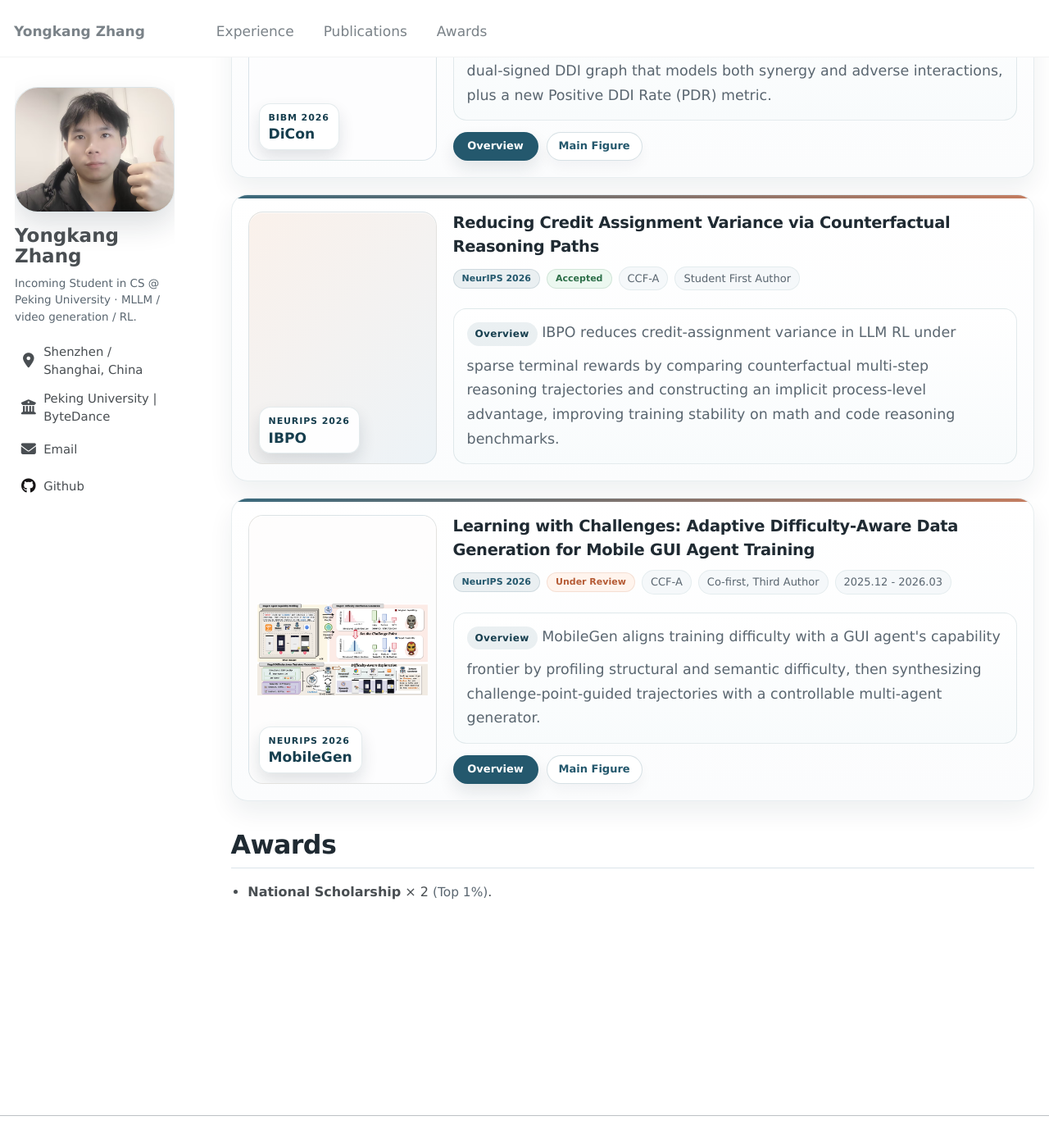
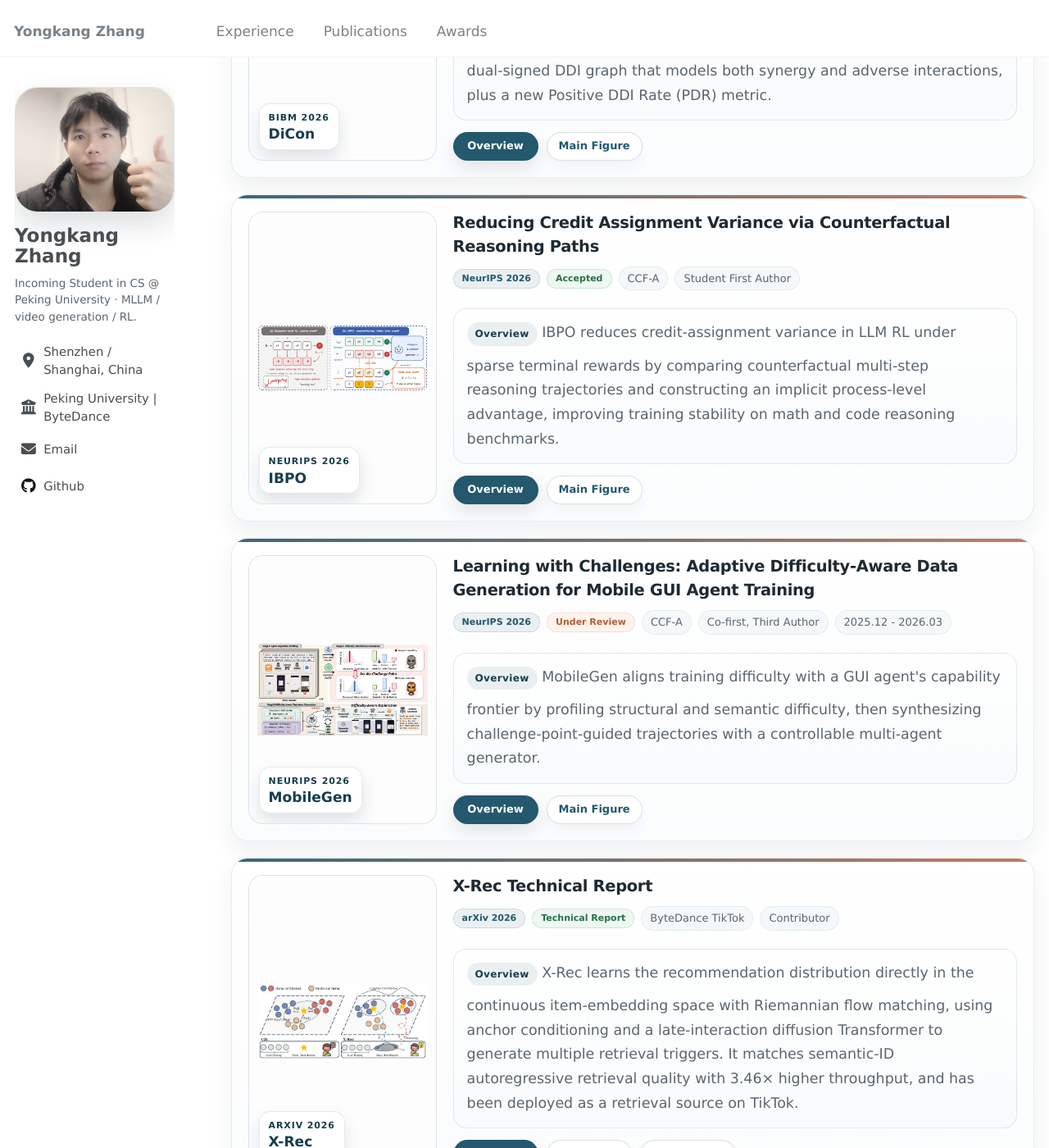
Before and after one commit to calmee4/Yongkang_CV, a Jekyll site: the page built from _pages/about.md, in a window 1280 px wide and 1400 px high, scrolled down 3217 px. Shown: the whole window at 82% size. Built offline with Jekyll 4.4.1, drawn with Linux system fonts in a browser that asks for light colours.

Commit message:
Add X-Rec technical report (Contributor) and IBPO teaser figure
Co-authored-by: Cursor <cursoragent@cursor.com>

```diff
--- a/_pages/about.md
+++ b/_pages/about.md
@@ -253,12 +253,13 @@ Publications
 
   <div class="publication-card" data-category="all">
     <div class="publication-layout">
-      <div class="pub-figure pub-figure--neurips">
+      <a class="pub-figure pub-figure--neurips" href="{{ '/publications/ibpo/' | relative_url }}">
+        <img src="{{ '/images/publications/ibpo.png' | relative_url }}" alt="Figure for IBPO" loading="lazy">
         <div class="pub-figure-label">
           <span>NeurIPS 2026</span>
           <small>IBPO</small>
         </div>
-      </div>
+      </a>
       <div class="publication-content">
         <strong class="publication-title">Reducing Credit Assignment Variance via Counterfactual Reasoning Paths</strong>
         <div class="paper-meta">
@@ -271,6 +272,10 @@ Publications
           IBPO reduces credit-assignment variance in LLM RL under sparse terminal rewards by comparing
           counterfactual multi-step reasoning trajectories and constructing an implicit process-level
           advantage, improving training stability on math and code reasoning benchmarks.
+        </div>
+        <div class="paper-actions">
+          <a class="paper-action" href="{{ '/publications/ibpo/' | relative_url }}#overview">Overview</a>
+          <a class="paper-action paper-action--ghost" href="{{ '/images/publications/ibpo.png' | relative_url }}">Main Figure</a>
         </div>
       </div>
     </div>
@@ -301,6 +306,38 @@ Publications
         <div class="paper-actions">
           <a class="paper-action" href="{{ '/publications/mobilegen/' | relative_url }}#overview">Overview</a>
           <a class="paper-action paper-action--ghost" href="{{ '/images/publications/mobilegen.png' | relative_url }}">Main Figure</a>
+        </div>
+      </div>
+    </div>
+  </div>
+
+  <div class="publication-card" data-category="all">
+    <div class="publication-layout">
+      <a class="pub-figure pub-figure--arxiv" href="{{ '/publications/xrec/' | relative_url }}">
+        <img src="{{ '/images/publications/xrec.png' | relative_url }}" alt="Figure for X-Rec" loading="lazy">
+        <div class="pub-figure-label">
+          <span>arXiv 2026</span>
+          <small>X-Rec</small>
+        </div>
+      </a>
+      <div class="publication-content">
+        <strong class="publication-title">X-Rec Technical Report</strong>
+        <div class="paper-meta">
+          <span class="pub-list-badge">arXiv 2026</span>
+          <span class="pub-status pub-status--accepted">Technical Report</span>
+          <span>ByteDance TikTok</span>
+          <span>Contributor</span>
+        </div>
+        <div class="paper-summary">
+          X-Rec learns the recommendation distribution directly in the continuous item-embedding space with
+          Riemannian flow matching, using anchor conditioning and a late-interaction diffusion Transformer to
+          generate multiple retrieval triggers. It matches semantic-ID autoregressive retrieval quality with
+          3.46&times; higher throughput, and has been deployed as a retrieval source on TikTok.
+        </div>
+        <div class="paper-actions">
+          <a class="paper-action" href="{{ '/publications/xrec/' | relative_url }}#overview">Overview</a>
+          <a class="paper-action paper-action--ghost" href="https://arxiv.org/abs/2609.29180">arXiv</a>
+          <a class="paper-action paper-action--ghost" href="{{ '/images/publications/xrec.png' | relative_url }}">Main Figure</a>
         </div>
       </div>
     </div>
@@ -342,7 +379,7 @@ Publications
       <span class="pub-status pub-status--accepted">Accepted</span>
       <span class="pub-list-title">Reducing Credit Assignment Variance via Counterfactual Reasoning Paths</span><br>
       <span class="pub-list-authors">Student First Author · CCF-A</span>
-      <span class="pub-list-note">IBPO: counterfactual trajectory comparison for process-level credit assignment in LLM RL.</span>
+      <span class="pub-list-note">IBPO: counterfactual trajectory comparison for process-level credit assignment in LLM RL. <a class="pub-inline-link" href="{{ '/publications/ibpo/' | relative_url }}#overview">Overview</a></span>
     </li>
     <li>
       <span class="pub-list-badge">NeurIPS 2026</span>
@@ -350,6 +387,13 @@ Publications
       <span class="pub-list-title">Learning with Challenges: Adaptive Difficulty-Aware Data Generation for Mobile GUI Agent Training</span><br>
       <span class="pub-list-authors">Co-first, Third Author · CCF-A · 2025.12 - 2026.03</span>
       <span class="pub-list-note">Capability-aligned trajectory generation around the agent's challenge point. <a class="pub-inline-link" href="{{ '/publications/mobilegen/' | relative_url }}#overview">Overview</a></span>
+    </li>
+    <li>
+      <span class="pub-list-badge">arXiv 2026</span>
+      <span class="pub-status pub-status--accepted">Technical Report</span>
+      <span class="pub-list-title">X-Rec Technical Report</span><br>
+      <span class="pub-list-authors">Contributor · ByteDance TikTok · arXiv:2609.29180</span>
+      <span class="pub-list-note">Flow-matching generative retrieval deployed on TikTok; 3.46&times; throughput over SID-AR. <a class="pub-inline-link" href="{{ '/publications/xrec/' | relative_url }}#overview">Overview</a> · <a class="pub-inline-link" href="https://arxiv.org/abs/2609.29180">arXiv</a></span>
     </li>
   </ul>
 </div>
--- a/assets/css/home.css
+++ b/assets/css/home.css
@@ -421,6 +421,14 @@
 
 .pub-figure--bibm {
   background: linear-gradient(135deg, #eef5f2 0%, #eef1f8 100%);
+}
+
+.pub-figure--arxiv {
+  background: linear-gradient(135deg, #f8eeee 0%, #eef1f8 100%);
+}
+
+.pub-figure--arxiv {
+  background: linear-gradient(135deg, #f7eeee 0%, #eef2f8 100%);
 }
 
 .publication-content {
```
Also changed, not shown: _publications/ibpo.md (added, +46 -0 lines), _publications/xrec.md (added, +55 -0 lines), images/publications/detail/ibpo-teaser.png (added), images/publications/detail/xrec-architecture.png (added), images/publications/ibpo.png (added), images/publications/xrec.png (added).
